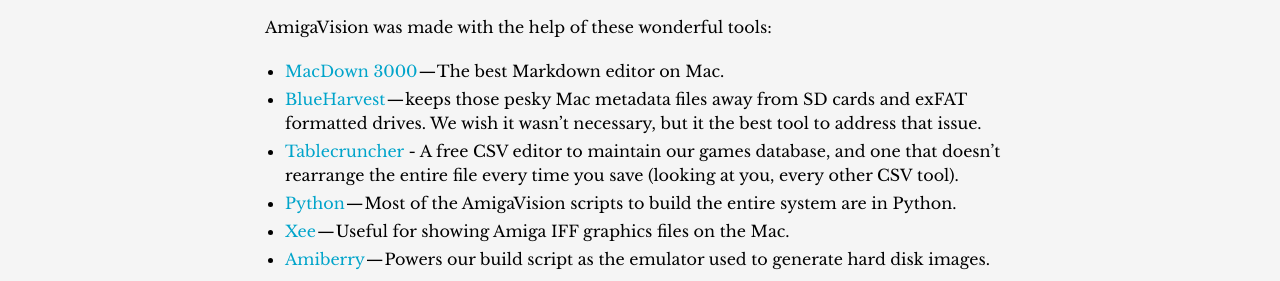
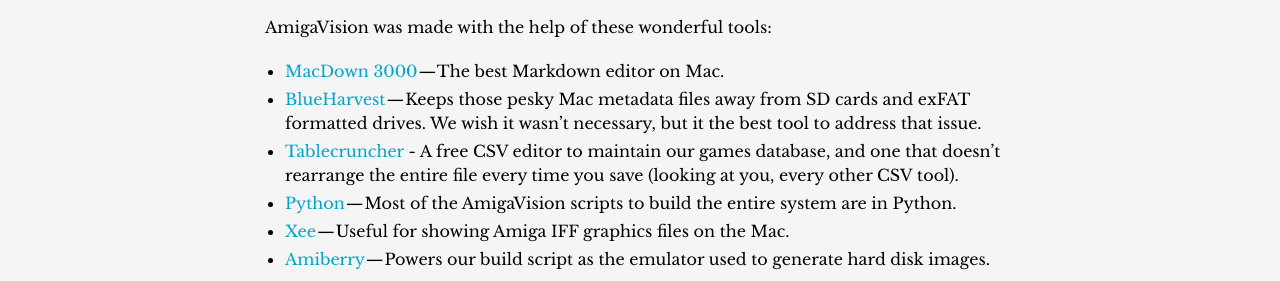
Before and after one commit to amigavision/amigavision.github.io, a Jekyll site: the page built from docs.md, in a window 1280 px wide and 900 px high, scrolled down 18425 px. Shown: the part 213-494 px from the top of the window. Built offline with Jekyll 4.4.1, drawn with Linux system fonts in a browser that asks for light colours.

Commit message:
Update docs.md

```diff
--- a/docs.md
+++ b/docs.md
@@ -498,7 +498,7 @@
 AmigaVision was made with the help of these wonderful tools:
 
 * [MacDown 3000] — The best Markdown editor on Mac.
-* [BlueHarvest] — keeps those pesky Mac metadata files away from SD cards and exFAT formatted drives. We wish it wasn’t necessary, but it the best tool to address that issue.
+* [BlueHarvest] — Keeps those pesky Mac metadata files away from SD cards and exFAT formatted drives. We wish it wasn’t necessary, but it the best tool to address that issue.
 * [Tablecruncher] - A free CSV editor to maintain our games database, and one that doesn’t rearrange the entire file every time you save (looking at you, every other CSV tool).
 * [Python] — Most of the AmigaVision scripts to build the entire system are in Python.
 * [Xee] — Useful for showing Amiga IFF graphics files on the Mac.
```
